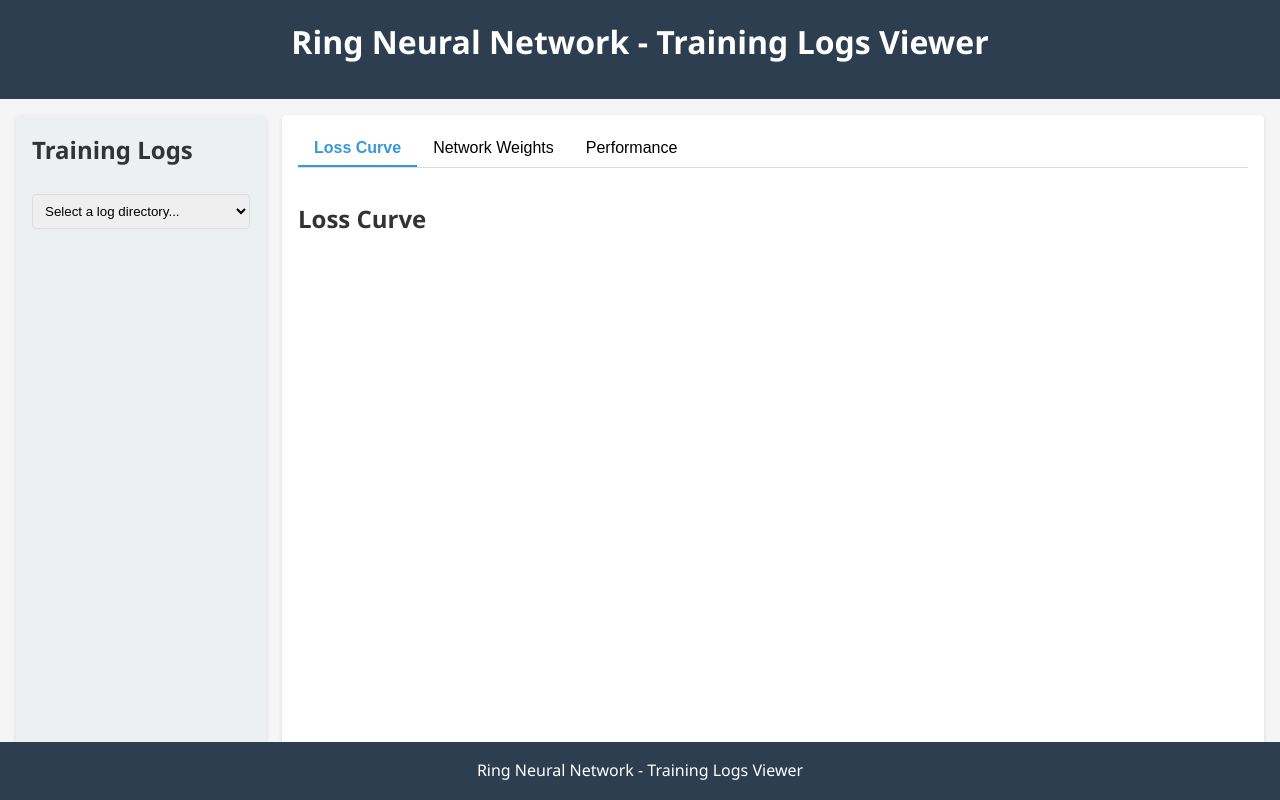
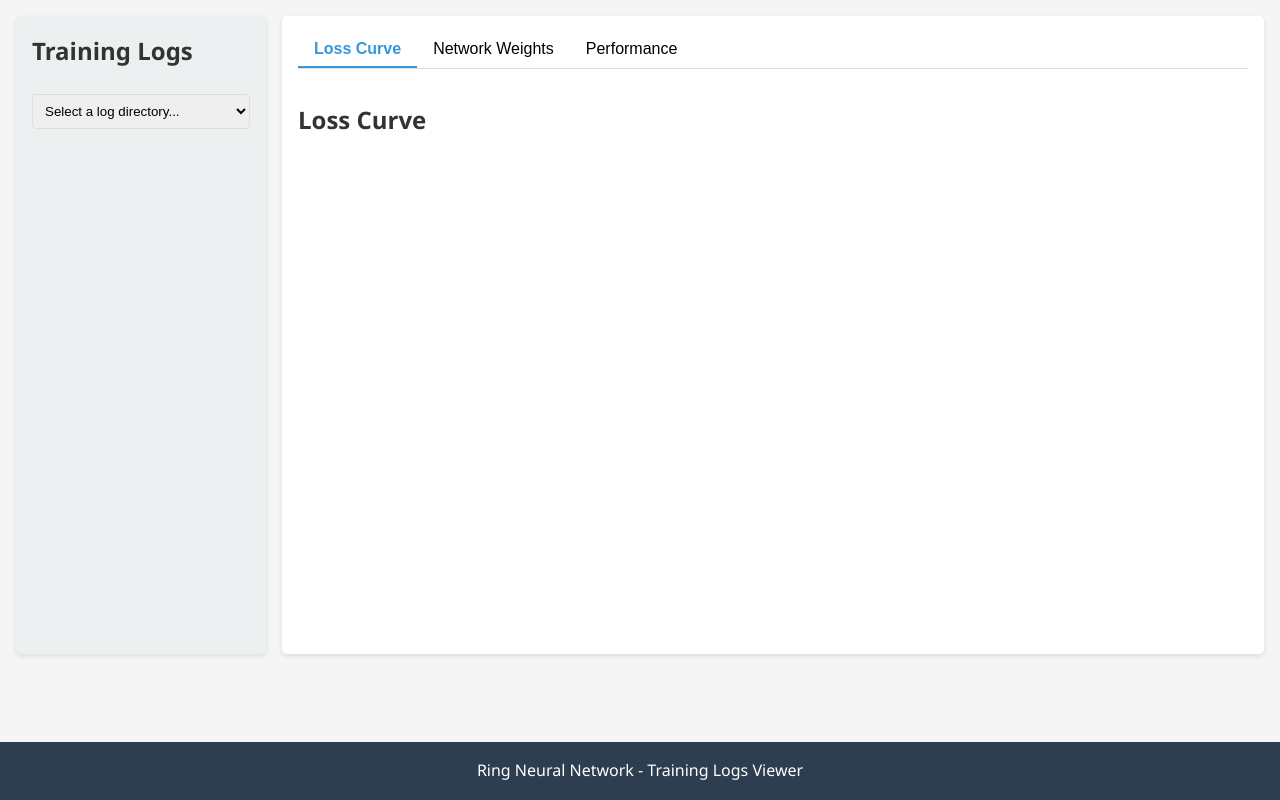
Before and after one commit to JonasLoos/ring-nn, a website: page visualization_tool/index.html in a window 1280 px wide. Drawn offline with nearby package versions, Linux system fonts and the light colour scheme.

Commit message:
minimal change

```diff
--- a/visualization_tool/index.html
+++ b/visualization_tool/index.html
@@ -10,10 +10,6 @@
     <script src="chart-plugin.js"></script>
 </head>
 <body>
-    <header>
-        <h1>Ring Neural Network - Training Logs Viewer</h1>
-    </header>
-
     <main>
         <div class="container">
             <div class="sidebar">
```
